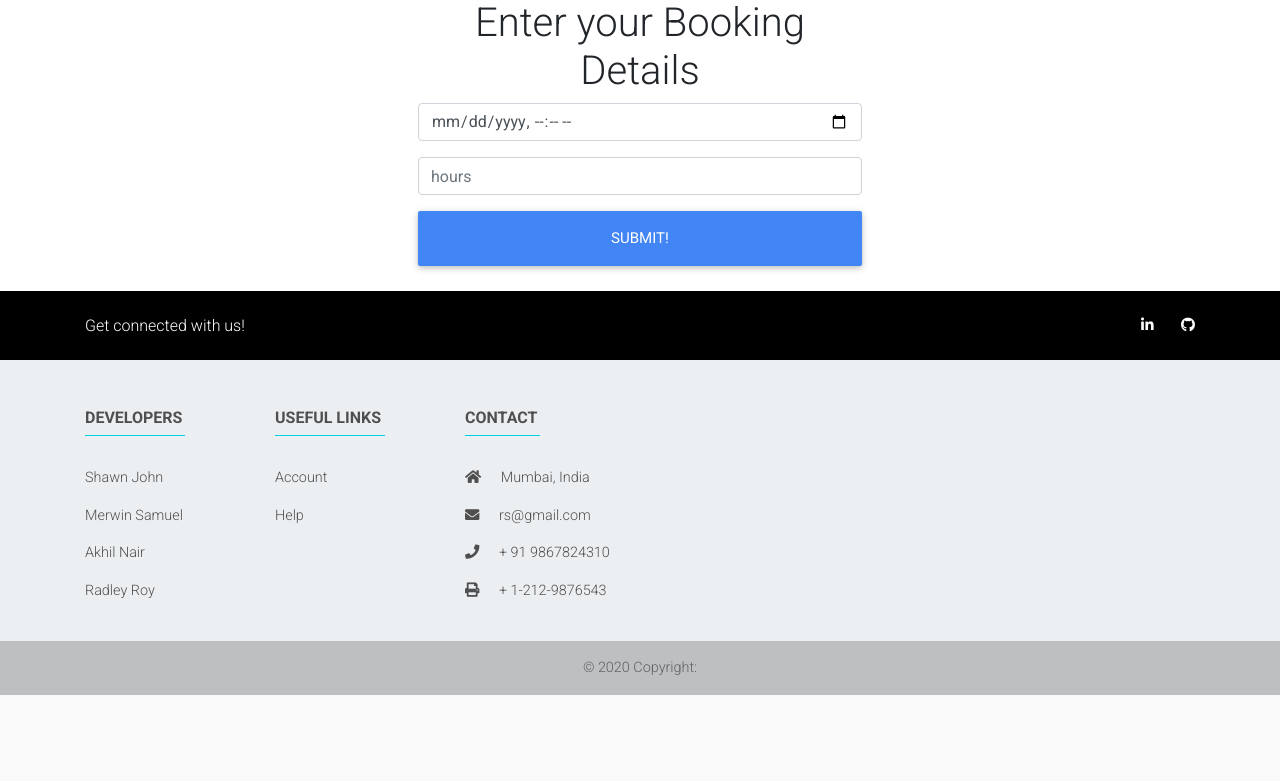
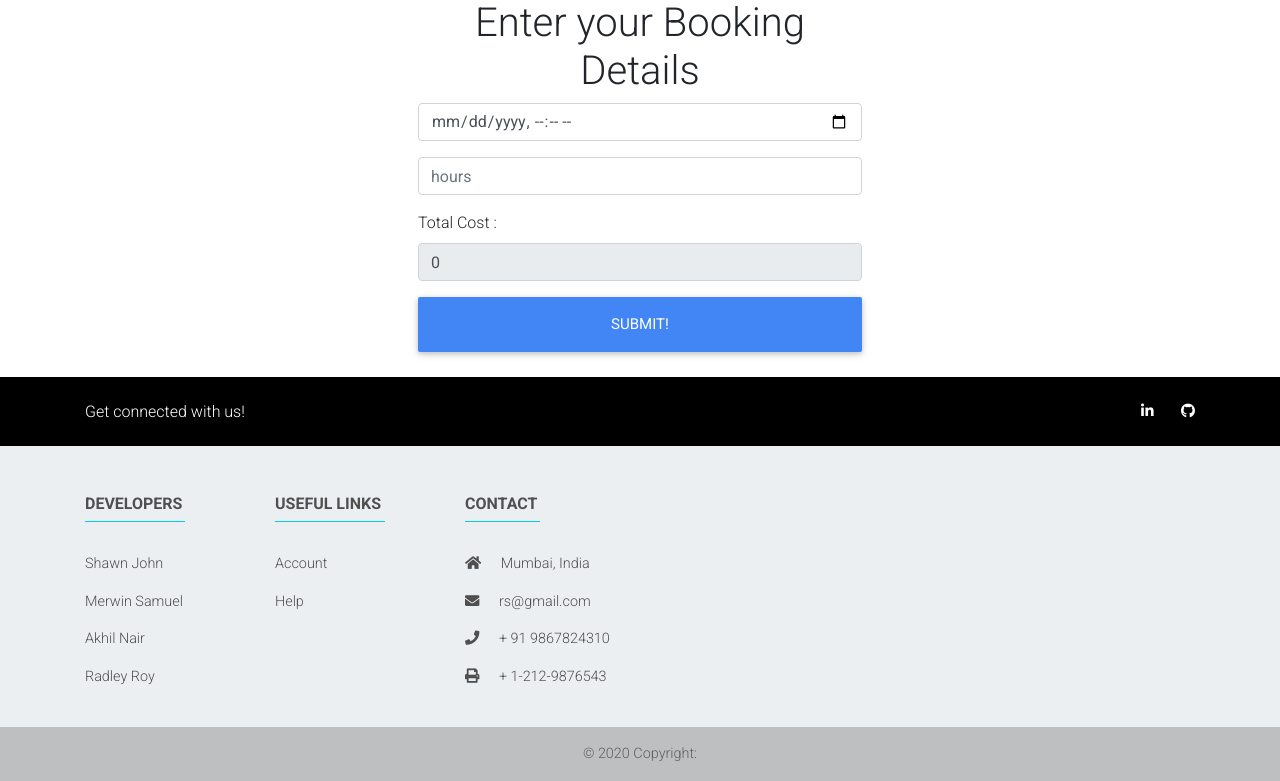
Before and after one commit to MerwinSamuel/RideShare, a Django app: template templates/booking.html in a window 1280 px wide. Shown: the part 130-911 px from the top of the page. Before the commit the page ends 825 px from the top, so only its background shows below. Run offline with Django 3.2, Linux system fonts and the light colour scheme; the template is opened without the code that fills it, so the values that code supplies are empty; some libraries are stand-ins or nearby versions.

Commit message:
Total field added

```diff
--- a/templates/base.html
+++ b/templates/base.html
@@ -36,6 +36,14 @@
   </head>
 
   <body>
+
+    <!-- Optional JavaScript -->
+    <!-- jQuery first, then Popper.js, then Bootstrap JS -->
+    <script src="https://code.jquery.com/jquery-3.4.1.slim.min.js" integrity="sha384-J6qa4849blE2+poT4WnyKhv5vZF5SrPo0iEjwBvKU7imGFAV0wwj1yYfoRSJoZ+n" crossorigin="anonymous"></script>
+    <script src="https://cdn.jsdelivr.net/npm/popper.js@1.16.0/dist/umd/popper.min.js" integrity="sha384-Q6E9RHvbIyZFJoft+2mJbHaEWldlvI9IOYy5n3zV9zzTtmI3UksdQRVvoxMfooAo" crossorigin="anonymous"></script>
+    <script src="https://stackpath.bootstrapcdn.com/bootstrap/4.4.1/js/bootstrap.min.js" integrity="sha384-wfSDF2E50Y2D1uUdj0O3uMBJnjuUD4Ih7YwaYd1iqfktj0Uod8GCExl3Og8ifwB6" crossorigin="anonymous"></script>
+
+
   <nav class="navbar navbar-expand-lg navbar-dark bg-dark">
   <a class="navbar-brand" href="#">RideShare</a>
   <button class="navbar-toggler" type="button" data-toggle="collapse" data-target="#navbarSupportedContent" aria-controls="navbarSupportedContent" aria-expanded="false" aria-label="Toggle navigation">
@@ -233,11 +241,6 @@
 
 <!-- Footer -->
 
-    <!-- Optional JavaScript -->
-    <!-- jQuery first, then Popper.js, then Bootstrap JS -->
-    <script src="https://code.jquery.com/jquery-3.4.1.slim.min.js" integrity="sha384-J6qa4849blE2+poT4WnyKhv5vZF5SrPo0iEjwBvKU7imGFAV0wwj1yYfoRSJoZ+n" crossorigin="anonymous"></script>
-    <script src="https://cdn.jsdelivr.net/npm/popper.js@1.16.0/dist/umd/popper.min.js" integrity="sha384-Q6E9RHvbIyZFJoft+2mJbHaEWldlvI9IOYy5n3zV9zzTtmI3UksdQRVvoxMfooAo" crossorigin="anonymous"></script>
-    <script src="https://stackpath.bootstrapcdn.com/bootstrap/4.4.1/js/bootstrap.min.js" integrity="sha384-wfSDF2E50Y2D1uUdj0O3uMBJnjuUD4Ih7YwaYd1iqfktj0Uod8GCExl3Og8ifwB6" crossorigin="anonymous"></script>
 
 </body>
 </html>
--- a/templates/booking.html
+++ b/templates/booking.html
@@ -15,7 +15,12 @@
                         <input class="form-control" type="datetime-local" name="datetime" placeholder="datetime" required>
                     </div>
                     <div class="form-group">
-                        <input class="form-control" type="number" name="hours" placeholder="hours" min="1" max="10" required>
+                        <input class="form-control" id="hours" type="number" name="hours" placeholder="hours" min="1" max="10" required>
+                    </div>
+                    <input type="hidden" id="cost" name="cost" value="{{ vehicle.cost }}">
+                    <div class="form-group">
+                        <label for="total">Total Cost : </label>
+                        <input class="form-control" id="total" type="number" name="total" readonly value="0">
                     </div>
 
                     <div class="form-group">
@@ -25,4 +30,15 @@
             </div>
     </div>
 
+    <script>
+        function calculateTotal(){
+            var total = ($("#cost").val()*$("#hours").val())
+            $("#total").val(total);
+        }
+        $(document).ready(function()
+        {
+            $("#hours").on("change keyup",calculateTotal)
+        })
+    </script>
+
 {% endblock body %}
```
